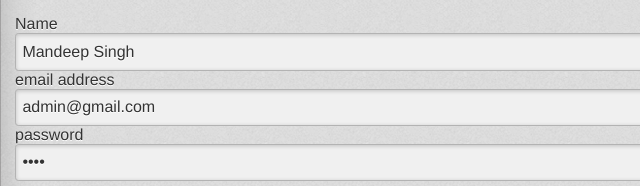
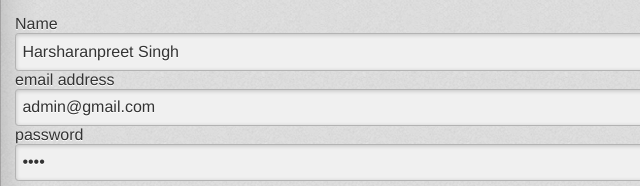
Before and after one commit to Harsharanpreet/Group3_RosewoodHotel_CSD_2214_1_Web_Technologies_II, a plain HTML site: page Group1_RosewoodHotel_CSD_2214_1_Web_Technologies_II/profile.html in a window 1280 px wide. Shown: the part 225-411 px from the top of the page, 0-640 px from the left. Drawn offline with Linux system fonts and the light colour scheme.

Commit message:
rosewood hotel and resort

```diff
--- a/Group1_RosewoodHotel_CSD_2214_1_Web_Technologies_II/profile.html
+++ b/Group1_RosewoodHotel_CSD_2214_1_Web_Technologies_II/profile.html
@@ -28,7 +28,7 @@
 	<div class="choice_list">
 	<h3>Profile Update</h3>
 	<label for="txt-name">Name</label>
-	<input type="text" name="txt-name" id="txtname" value="Mandeep Singh">
+	<input type="text" name="txt-name" id="txtname" value="Harsharanpreet Singh">
 	<label for="txt-email">email address</label>
 	<input type="text" name="txt-email" id="txtemail" value="admin@gmail.com">
 	<label for="txt-password">password</label>
```
